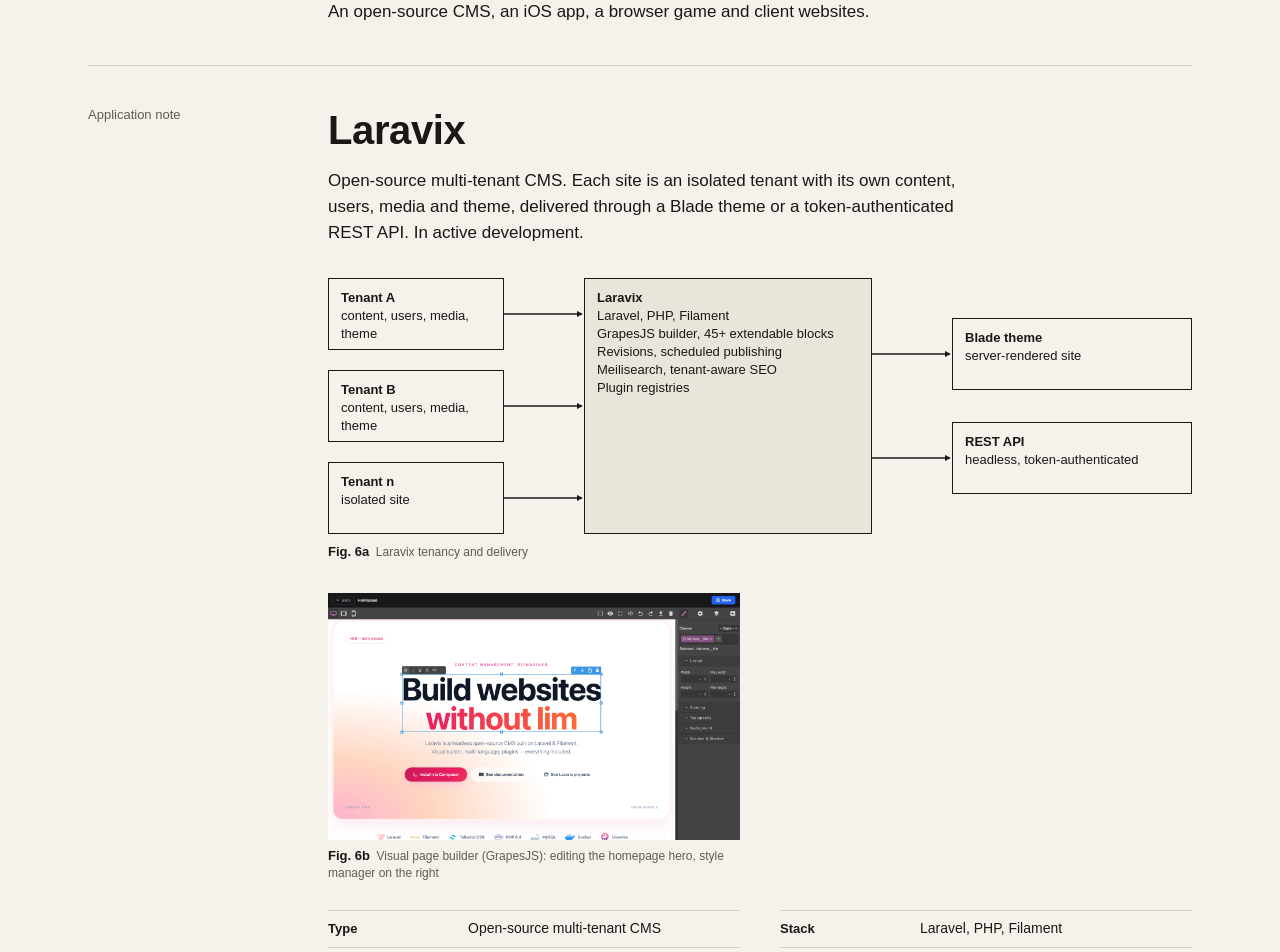
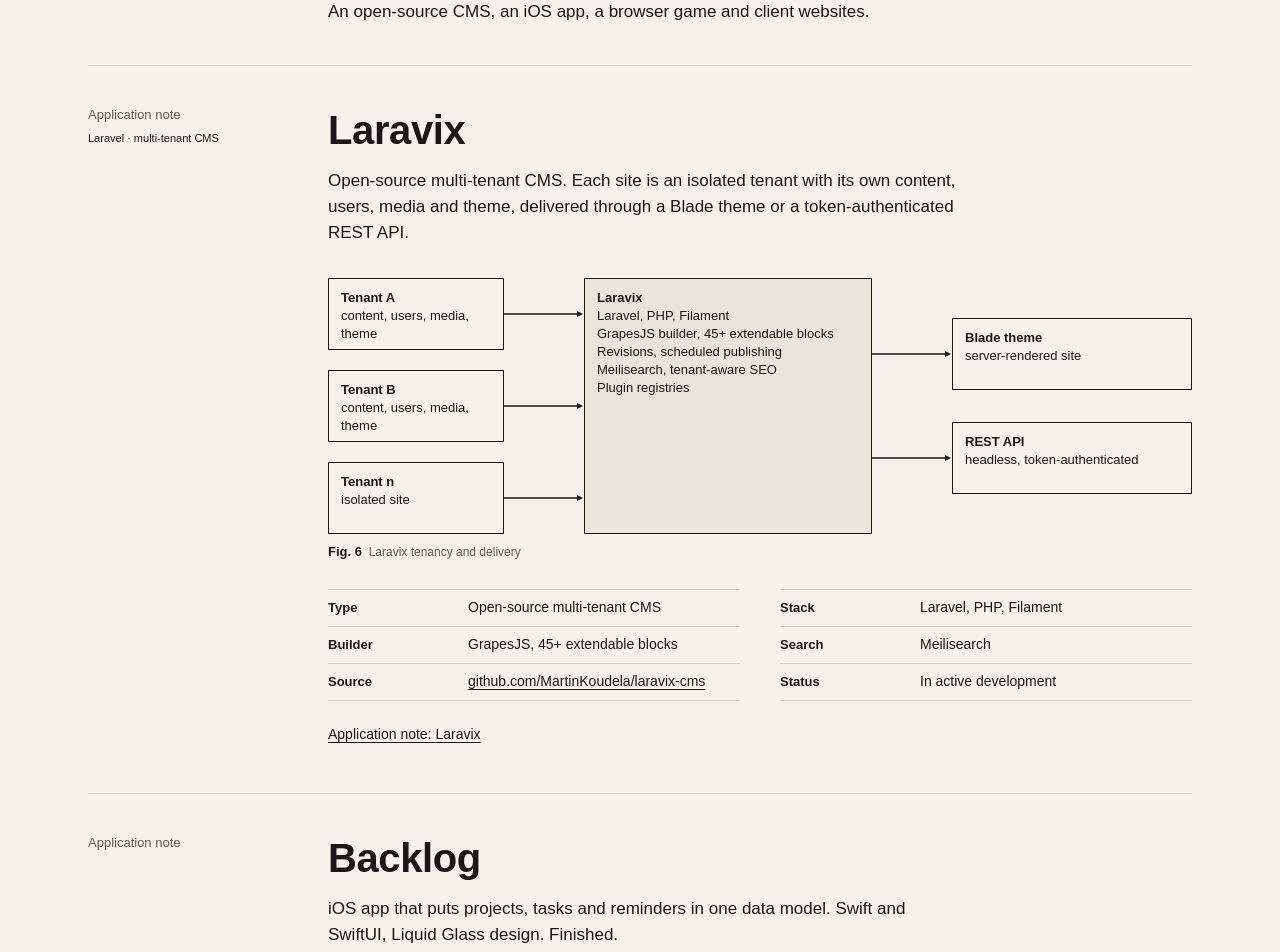
Before and after one commit to MartinKoudela/portfolio, a Next.js app: page / in a window 1280 px wide. Shown: the part 6880-7832 px from the top of the page. Built offline with nearby package versions, Linux system fonts and the light colour scheme.

Commit message:
Add Laravix descriptor and drop homepage builder figure

```diff
--- a/src/content/site.ts
+++ b/src/content/site.ts
@@ -831,9 +831,10 @@
         name: "Laravix",
         shortName: "Laravix",
         category: "software",
+        descriptor: "Laravel · multi-tenant CMS",
         metaDescription: "Open-source multi-tenant CMS: each site is an isolated tenant, delivered through a Blade theme or a token-authenticated REST API. In active development.",
         summary:
-            "Open-source multi-tenant CMS. Each site is an isolated tenant with its own content, users, media and theme, delivered through a Blade theme or a token-authenticated REST API. In active development.",
+            "Open-source multi-tenant CMS. Each site is an isolated tenant with its own content, users, media and theme, delivered through a Blade theme or a token-authenticated REST API.",
         status: "In active development",
         links: { source: "https://github.com/MartinKoudela/laravix-cms", website: "https://laravix.com" },
         icon: "/laravix-icon.png",
@@ -841,7 +842,7 @@
         figures: [
             {
                 id: "fig-8",
-                label: "Fig. 6a",
+                label: "Fig. 6",
                 caption: "Laravix tenancy and delivery",
                 media: {
                     kind: "diagram",
@@ -903,19 +904,6 @@
                             ],
                         },
                     ],
-                },
-            },
-            {
-                id: "fig-8b",
-                label: "Fig. 6b",
-                caption: "Visual page builder (GrapesJS): editing the homepage hero, style manager on the right",
-                homeOnly: true,
-                media: {
-                    kind: "image",
-                    src: "/laravix-builder.png",
-                    width: 2856,
-                    height: 1712,
-                    alt: "Laravix visual page builder with the homepage hero headline selected for editing, a text toolbar above it and a style manager panel with layout, spacing, typography and background sections on the right",
                 },
             },
         ],
```
